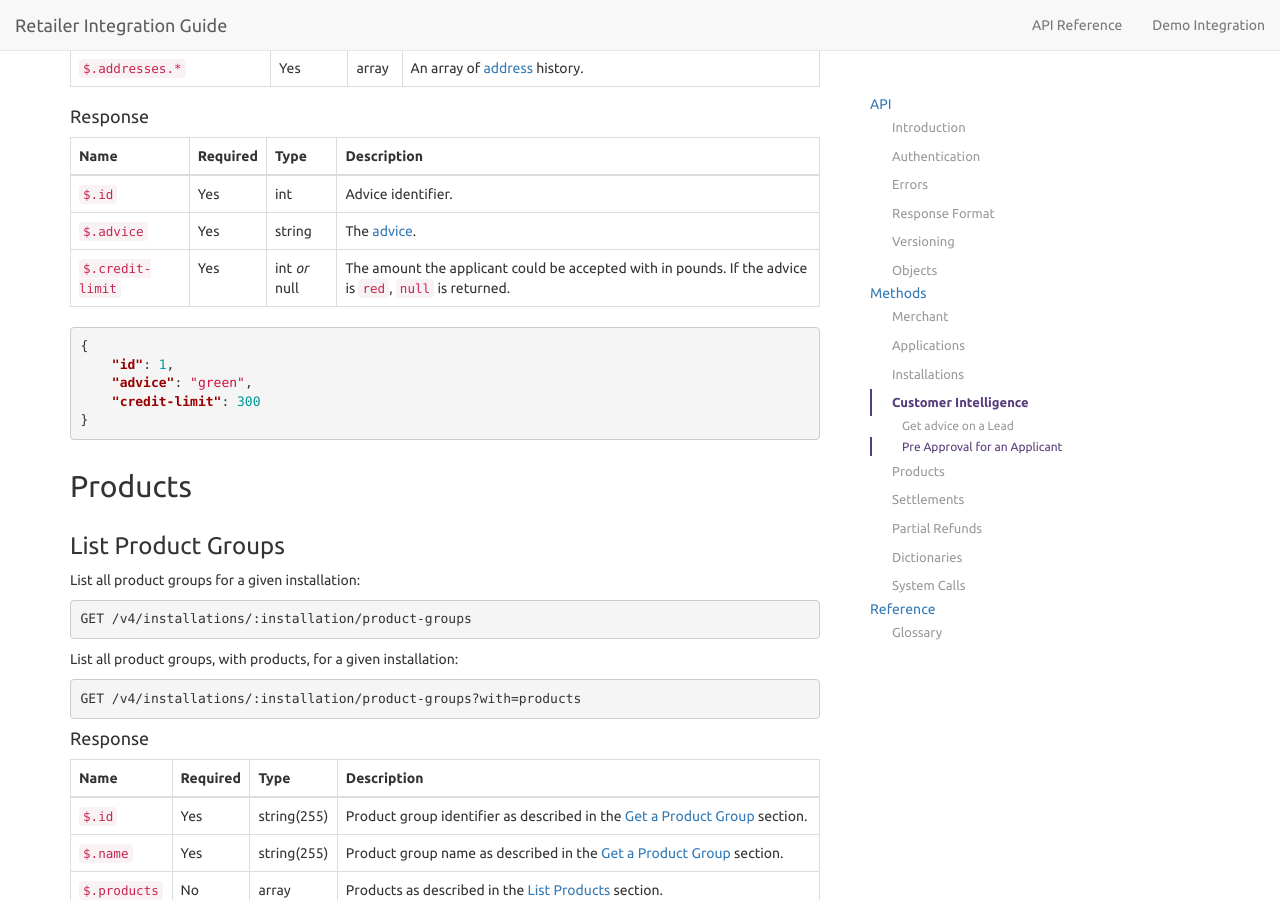
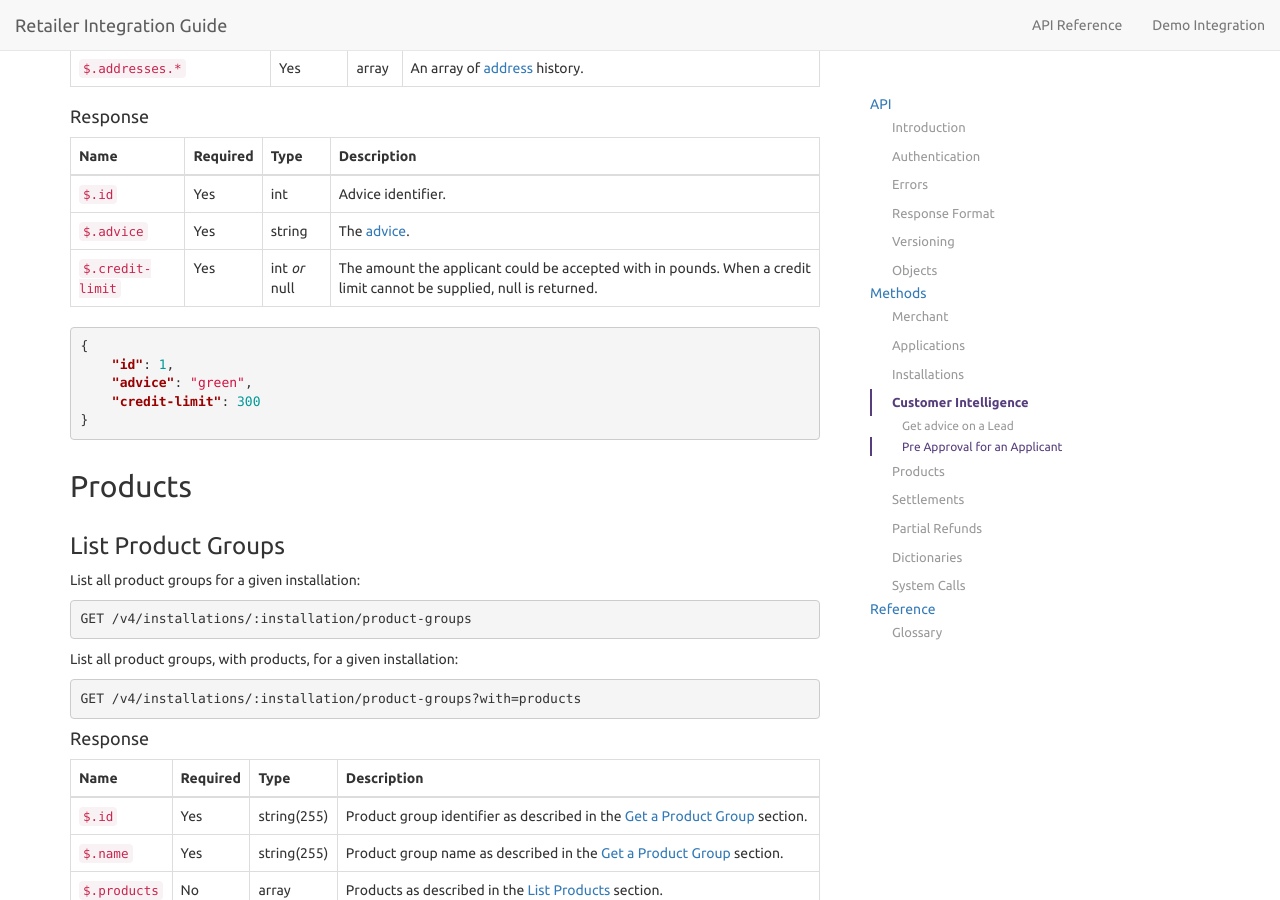
Before and after one commit to PayBreak/retailer-integration-guide, a Jekyll site: the page built from api/index.md, in a window 1280 px wide and 900 px high, scrolled down 27022 px. Built offline with Jekyll 4.4.1, drawn with Linux system fonts in a browser that asks for light colours; nearby versions of some CDN libraries; Markdown is read by kramdown in place of the engine named in the settings; our own code applies the rules of GitHub Pages for plain Markdown files.

Commit message:
Make last change

````diff
--- a/_includes/v4/customer-intelligence.md
+++ b/_includes/v4/customer-intelligence.md
@@ -80,7 +80,7 @@ Name | Required | Type | Description
 --- | --- | --- | ---
 `$.id` | Yes | int | Advice identifier.
 `$.advice` | Yes | string | The [advice](#advice).
-`$.credit-limit` | Yes | int *or* null | The amount the applicant could be accepted with in pounds. If the advice is `red`, `null` is returned.
+`$.credit-limit` | Yes | int *or* null | The amount the applicant could be accepted with in pounds. When a credit limit cannot be supplied, null is returned.
 
 ```json
 {
````
